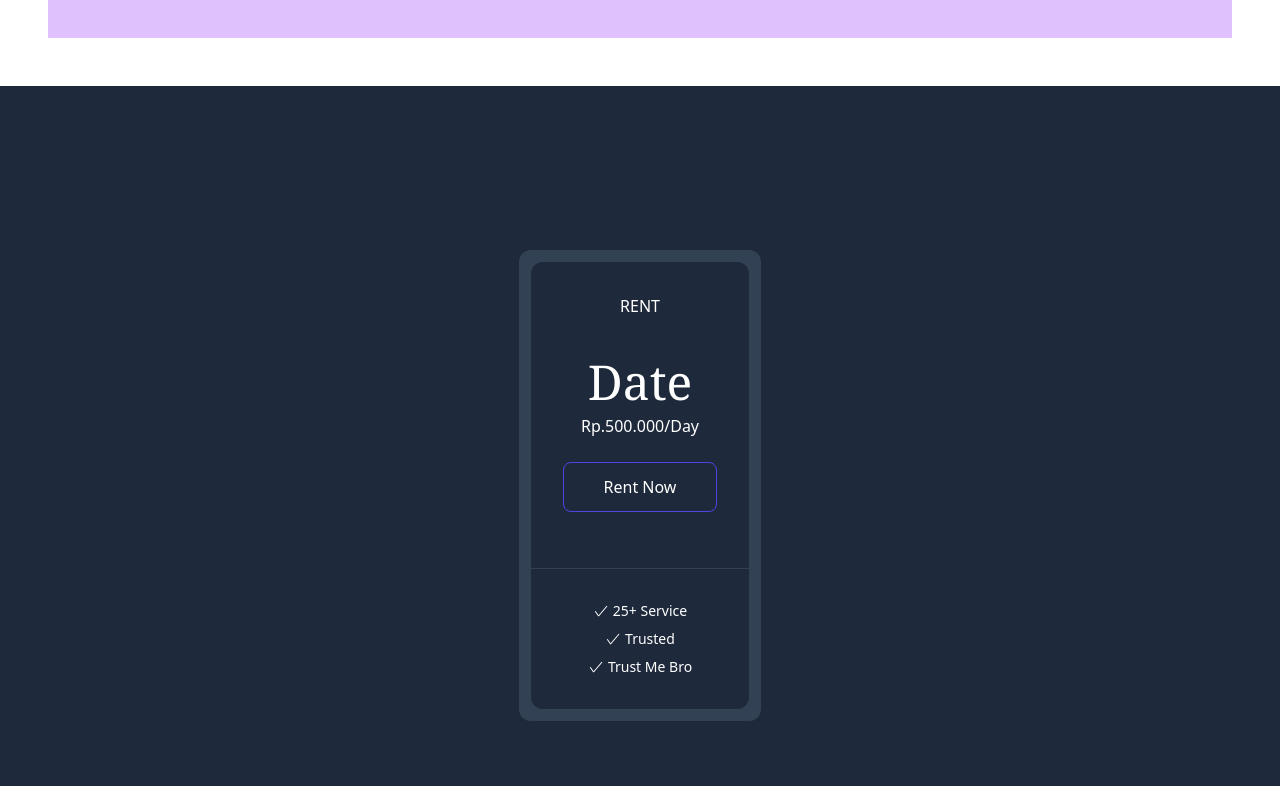
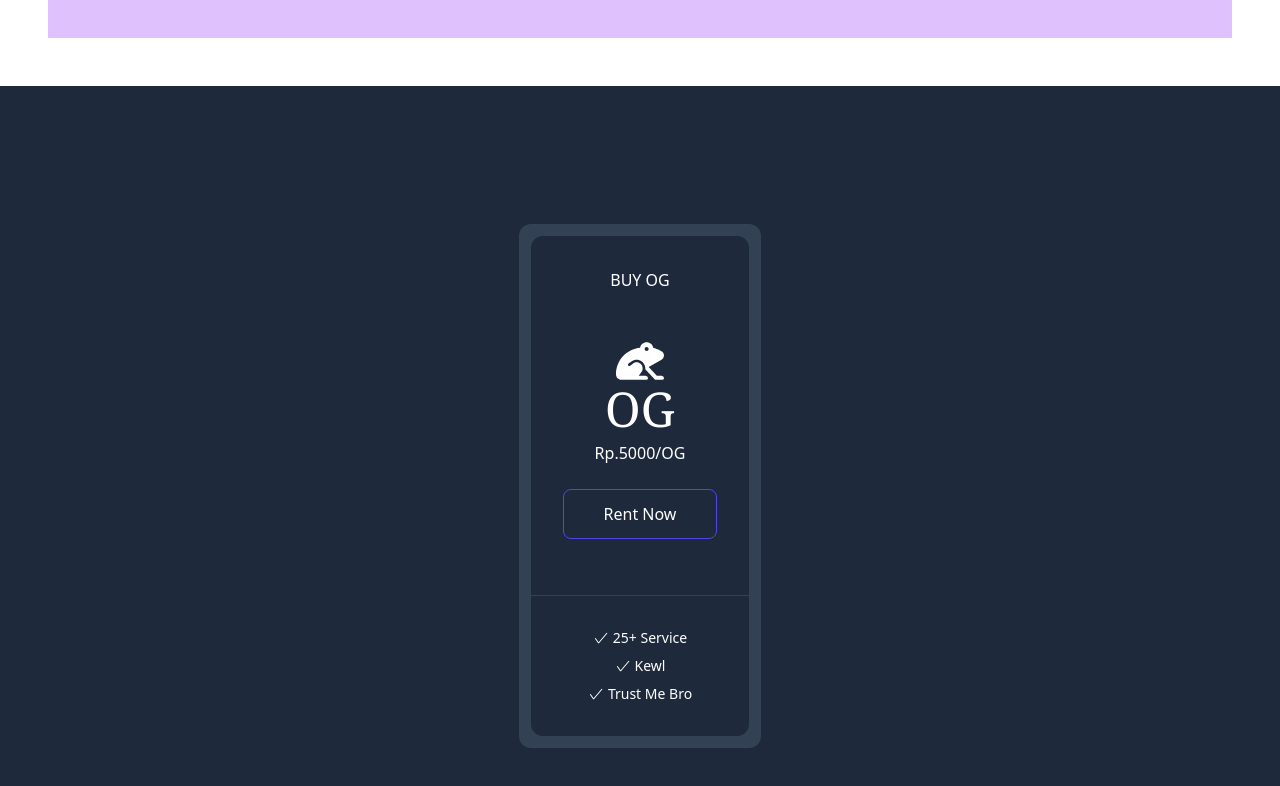
Before and after one commit to Clerami889/G-Project, a React (Create React App) app: page / in a window 1280 px wide. Shown: the part 3075-3861 px from the top of the page. Built offline with nearby package versions, Linux system fonts and the light colour scheme; a web font is replaced by a local one.

Commit message:
update 0.11

```diff
--- a/src/components/Pricing.jsx
+++ b/src/components/Pricing.jsx
@@ -1,5 +1,6 @@
 import React from "react";
 import { VscCheck } from "react-icons/vsc";
+import { FaFrog } from "react-icons/fa";
 const Pricing = () => {
   return (
     <div>
@@ -7,11 +8,15 @@ const Pricing = () => {
         <div className="InnerContainer flex flex-col my-6 space-y-6 md:space-y-0 md:space-x-6 md:flex-row md:my-0">
           <div className="bg-slate-700 rounded-xl text-white">
             <div className="p-8 mx-3 mt-3 rounded-t-xl bg-slate-800">
-              <div className="text-center uppercase">Rent</div>
+              <div className="text-center uppercase">Buy OG</div>
+
               <div className="h2 mt-10 font-serif text-5xl text-center">
-                Date
+                <div className="">
+                  <FaFrog className="inline h-12 items-center justify-center" />
+                </div>
+                OG
               </div>
-              <div className="h3 mt-2 text-center">Rp.500.000/Day</div>
+              <div className="h3 mt-2 text-center">Rp.5000/OG</div>
               <div className="flex justify-center">
                 <a
                   href="https://www.danielspatzek.com/home/"
@@ -31,7 +36,7 @@ const Pricing = () => {
                 </div>
                 <div className="flex justify-center items-center">
                   <VscCheck />
-                  <span className="text-sm ml-1 ">Trusted</span>
+                  <span className="text-sm ml-1 ">Kewl</span>
                 </div>
                 <div className="flex justify-center items-center">
                   <VscCheck />
```
